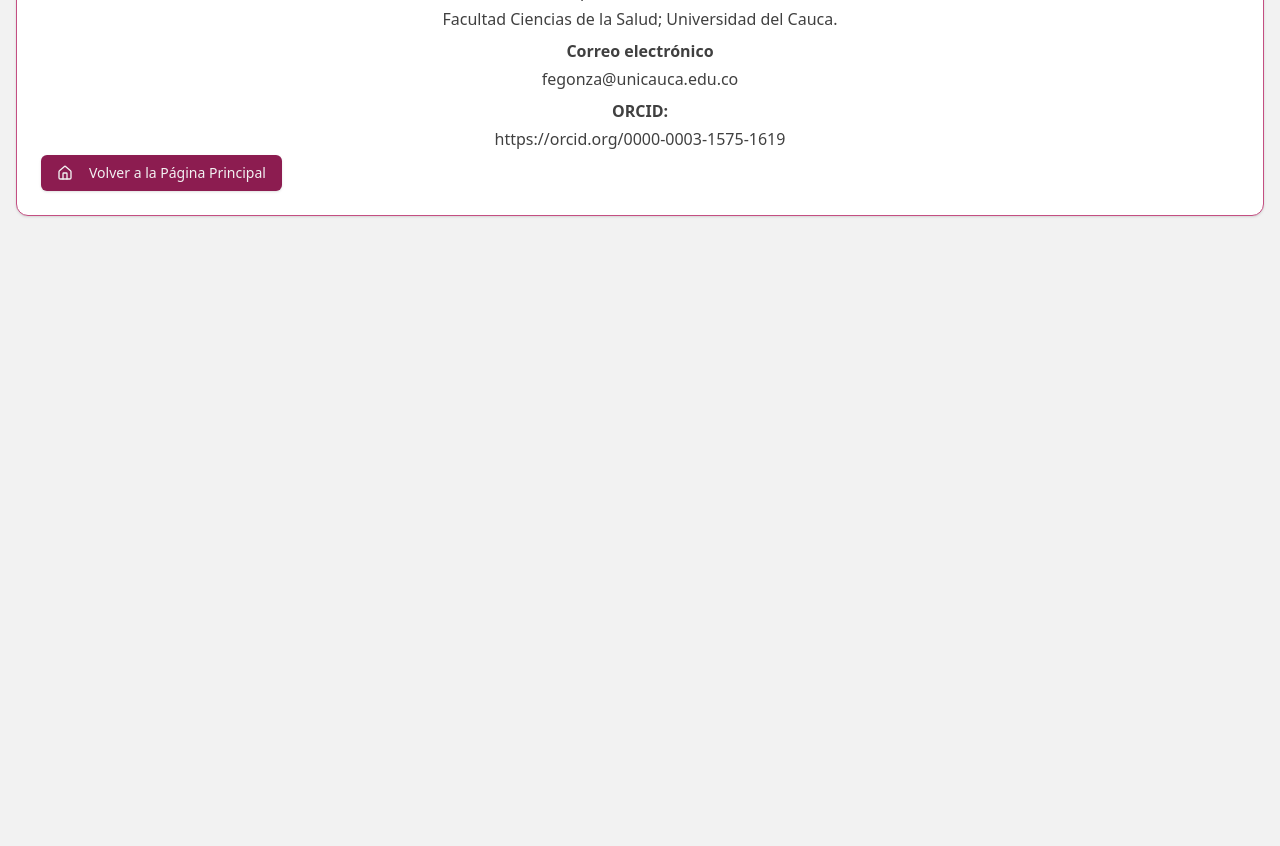
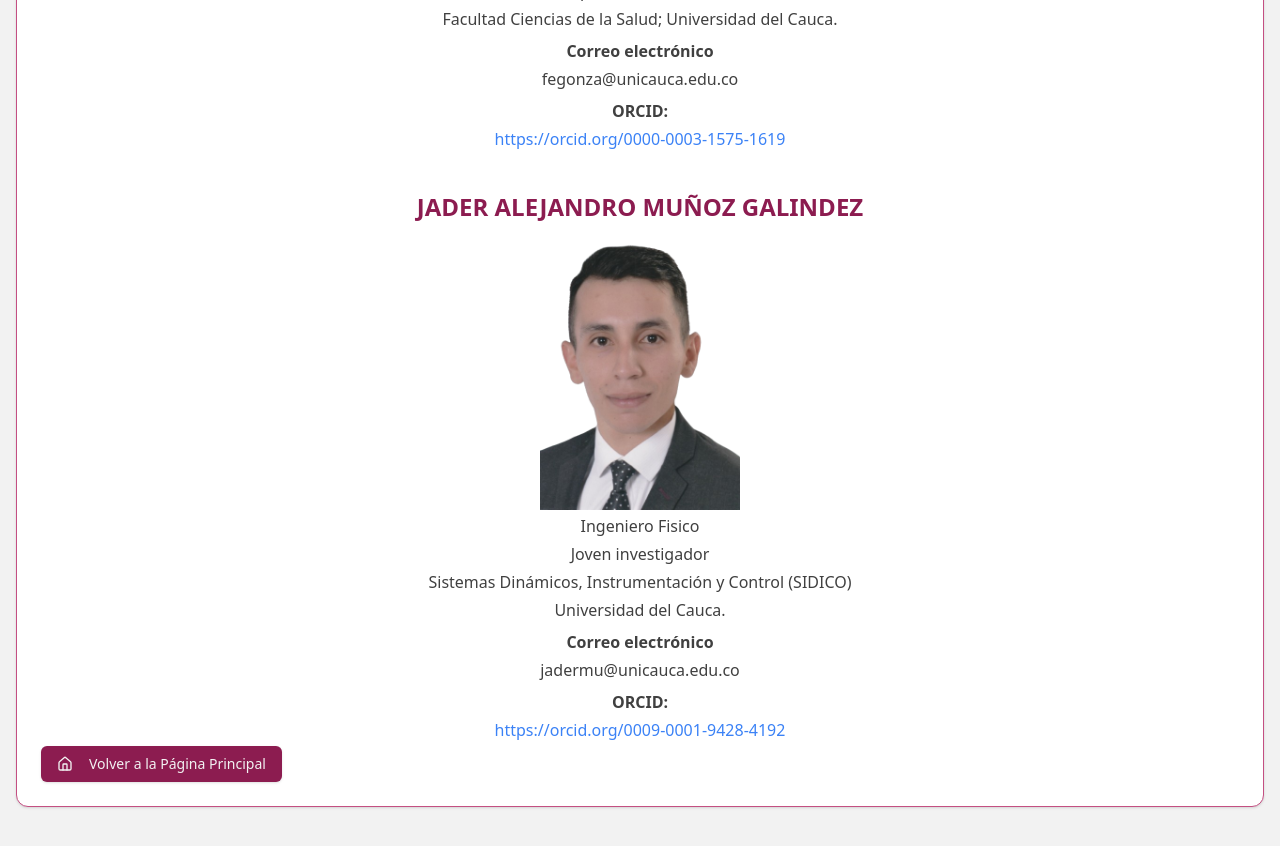
Before and after one commit to dromu/atlasHongos, a Next.js app: page /author in a window 1280 px wide. Shown: the part 660-1506 px from the top of the page. Before the commit the page ends 928 px from the top, so only its background shows below. Built offline with nearby package versions, Linux system fonts and the light colour scheme.

Commit message:
ajustado autores

```diff
--- a/app/author/page.tsx
+++ b/app/author/page.tsx
@@ -42,16 +42,41 @@ export default function AuthorPage() {
           <p className="text-x mb-2 text-foreground text-center"> fegonza@unicauca.edu.co</p>
 
           <p className="text-x mb-1 text-foreground font-bold text-center">ORCID:</p>
-          <p className="text-x mb-1 text-foreground text-center">
-            <a href="https://orcid.org/0000-0003-1575-1619" target="_blank" rel="noopener noreferrer">
-             https://orcid.org/0000-0003-1575-1619
-            </a>
+          <p className="text-x mb-10 text-foreground text-center">
+          <a href="https://orcid.org/0000-0003-1575-1619" target="_blank" rel="noopener noreferrer" className="text-blue-500">
+                https://orcid.org/0000-0003-1575-1619
+              </a>
           </p>
 
 
+          <p className="text-2xl mb-3 text-[#8C1C50] font-bold text-center">
+
+          JADER ALEJANDRO MUÑOZ GALINDEZ
+        </p>
+
+          <img
+            src="/images/general/ingMunoz.png"
+            alt="Imagen representativa de hongos"
+            className="w-1/6 h-auto mb-1 mx-auto"
+          />
 
 
+          <p className="text-x mb-1 text-foreground text-center">Ingeniero Fisico</p>
+          <p className="text-x mb-1 text-foreground text-center">Joven investigador</p>
+          <p className="text-x mb-1 text-foreground text-center">Sistemas Dinámicos, Instrumentación y Control (SIDICO)</p>
+          <p className="text-x mb-2 text-foreground text-center"> Universidad del Cauca.</p>
 
+
+          <p className="text-x mb-1 text-foreground font-bold text-center">Correo electrónico</p>
+
+          <p className="text-x mb-2 text-foreground text-center"> jadermu@unicauca.edu.co</p>
+
+          <p className="text-x mb-1 text-foreground font-bold text-center">ORCID:</p>
+          <p className="text-x mb-1 text-foreground text-center">
+          <a href="https://orcid.org/0009-0001-9428-4192" target="_blank" rel="noopener noreferrer" className="text-blue-500">
+                https://orcid.org/0009-0001-9428-4192
+              </a>
+          </p>
 
 
 
--- a/app/explore/page.tsx
+++ b/app/explore/page.tsx
@@ -16,9 +16,13 @@ export default async function ExplorePage() {
       <BackButton />
       <h1 className="text-3xl font-bold mb-8 text-primary">DESCRIPCIÓN DE LOS HONGOS DE INTERÉS BIOCULTURAL POR EL PUEBLO KOKONUKO DEL MUNICIPIO DE PURACÉ (2019-2022)</h1>
       <div className="grid grid-cols-1 md:grid-cols-3 lg:grid-cols- gap-6">
+
+
         {fungi.map((fungus) => (
           <FungusCard key={fungus.id} fungus={fungus}  />
         ))}
+
+
       </div>
 
       <Button asChild className="mt-4 bg-primary text-primary-foreground hover:bg-primary/90">
--- a/app/fungus/[id]/page.tsx
+++ b/app/fungus/[id]/page.tsx
@@ -17,9 +17,27 @@ export default async function FungusPage({ params }: { params: { id: string } })
       <Card className="mb-8">
         <CardHeader>
         <CardTitle style={{ color: "#404040" }}>Colección {fungus.id}</CardTitle>
+
+        {/* <CardTitle className="text-3xl font-bold text-primary italic">
+          {fungus.name} <span className="not-italic text-3xl font-bold text-primary">{fungus.autorFecha}</span>
+        </CardTitle> */}
+
+
         <CardTitle className="text-3xl font-bold text-primary italic">
-          {fungus.name} <span className="not-italic text-3xl font-bold text-primary">{fungus.autorFecha}</span>
+          {fungus.name.split(/(\*[^*]+\*)/g).map((part, index) =>
+            part.startsWith("*") && part.endsWith("*") ? (
+              <span key={index} className="italic">{part.slice(1, -1)}</span>
+            ) : (
+              part
+            )
+          )}
+          <span className="not-italic text-3xl font-semibold mb-2">
+            {fungus.autorFecha}
+          </span>
         </CardTitle>
+
+
+
           <p className="text-x  text-muted">{fungus.scientificName}</p>
         </CardHeader>
         <CardContent>
--- a/app/page.tsx
+++ b/app/page.tsx
@@ -27,9 +27,9 @@ export default function Home() {
             PhD. FABIOLA EUGENIA GONZALEZ CUELLAR
           </p>
 
-          {/* <p className="text-xl mb-1 text-foreground font-bold">
-            Eng. JADER ALEJANDRO MUÑOZ GALINDEZ
-          </p> */}
+          <p className="text-xl mb-1 text-foreground font-bold">
+            Ing. JADER ALEJANDRO MUÑOZ GALINDEZ
+          </p>
 
 
           <p className="text-xl mb-8 text-foreground">
--- a/components/fungus-card.tsx
+++ b/components/fungus-card.tsx
@@ -26,7 +26,19 @@ export default function FungusCard({ fungus}: FungusCardProps) {
                 <CardTitle className="text-xl font-semibold mb-2 italic">
                   {fungus.name} <span className="not-italic text-xl font-semibold mb-2">{fungus.autorFecha}</span>
                 </CardTitle>
-                <p className="text-sm text-muted-foreground">{fungus.scientificName.substring(0, 100)}...</p>
+                {/* <p className="text-sm text-muted-foreground">{fungus.scientificName.substring(0, 100)}...</p> */}
+
+                <p className="text-sm text-muted-foreground">
+                {fungus.scientificName.substring(0, 100).split(/(\*[^*]+\*)/g).map((part, i) =>
+                  part.startsWith("*") && part.endsWith("*") ? (
+                    <i key={i}>{part.slice(1, -1)}</i>
+                  ) : (
+                    part
+                  )
+                )}
+                ...
+              </p>
+
 
               </div>
               <div className="ml-4 w-24 h-24 relative overflow-hidden rounded-md">
--- a/lib/api.ts
+++ b/lib/api.ts
@@ -1143,7 +1143,6 @@ export async function getAllFungi(): Promise<Fungus[]> {
       ]
     }
 
-
   ]
 }
 
```
Also changed, not shown: public/images/general/ingMunoz.png (added).
